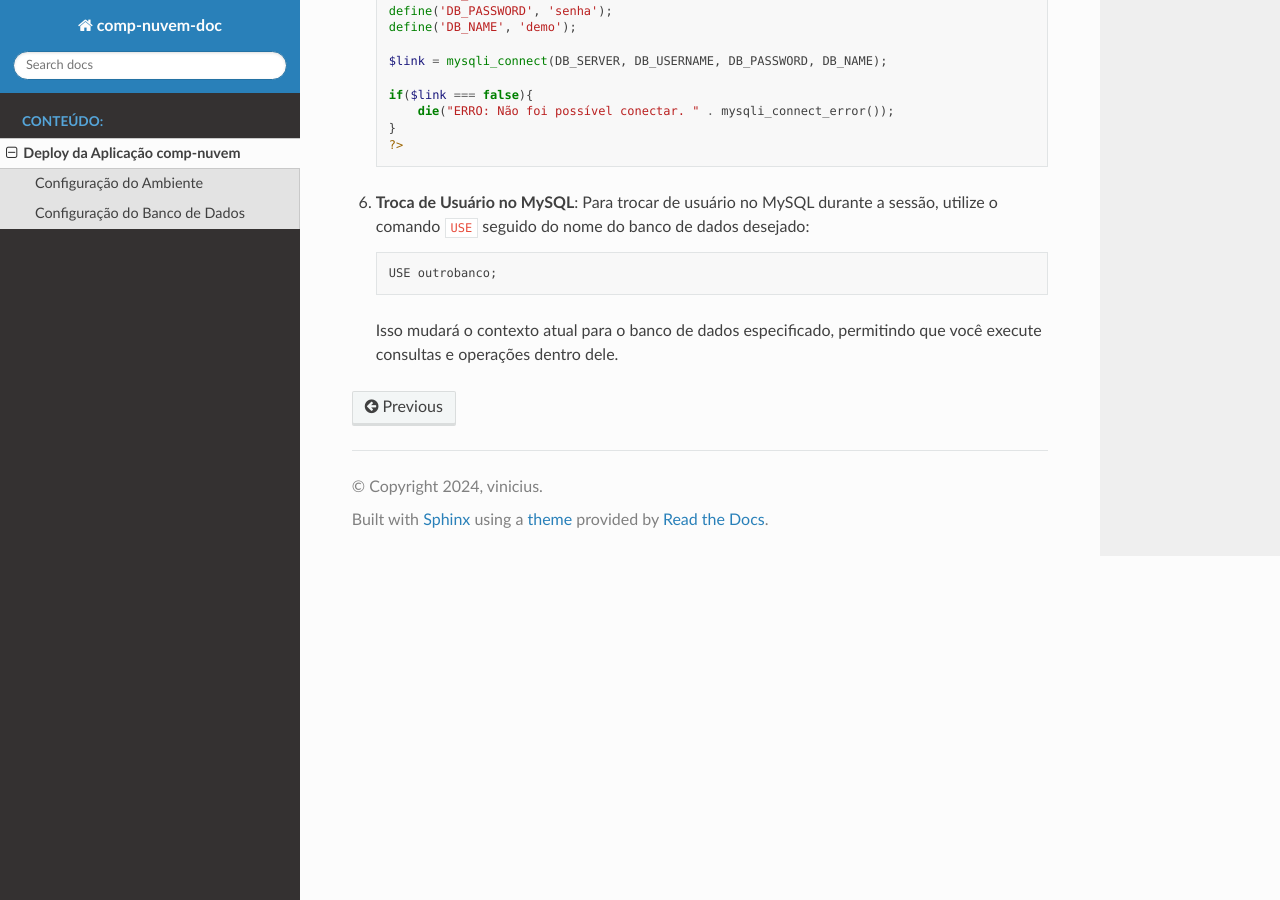
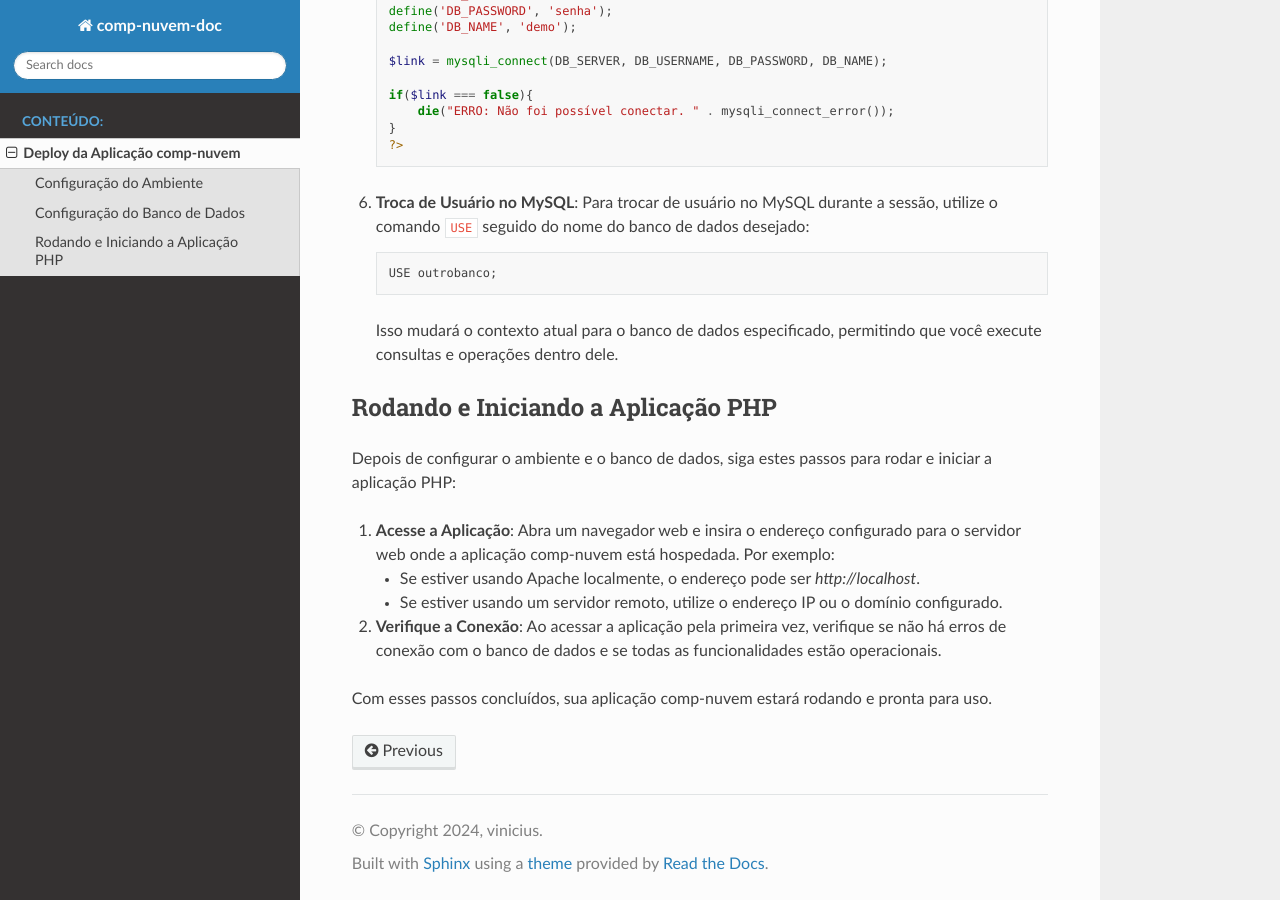
Before and after one commit to vinis1910/doc-comp-nuvem, a Sphinx documentation site: the page built from source/deploy.rst, in a window 1280 px wide and 900 px high, scrolled down 1437 px. Built offline with Sphinx 7.4.7 and the Read the Docs theme 2.0.0, drawn with Linux system fonts in a browser that asks for light colours; pages that are not in the unit, such as notebooks, are missing from menus.

Commit message:
Atualizando paginas

```diff
--- a/source/deploy.rst
+++ b/source/deploy.rst
@@ -76,3 +76,17 @@ A aplicação comp-nuvem utiliza um banco de dados MySQL. Antes de iniciar o dep
       USE outrobanco;
 
    Isso mudará o contexto atual para o banco de dados especificado, permitindo que você execute consultas e operações dentro dele.
+
+Rodando e Iniciando a Aplicação PHP
+------------------------------------
+
+Depois de configurar o ambiente e o banco de dados, siga estes passos para rodar e iniciar a aplicação PHP:
+
+1. **Acesse a Aplicação**: Abra um navegador web e insira o endereço configurado para o servidor web onde a aplicação comp-nuvem está hospedada. Por exemplo:
+
+   - Se estiver usando Apache localmente, o endereço pode ser `http://localhost`.
+   - Se estiver usando um servidor remoto, utilize o endereço IP ou o domínio configurado.
+
+2. **Verifique a Conexão**: Ao acessar a aplicação pela primeira vez, verifique se não há erros de conexão com o banco de dados e se todas as funcionalidades estão operacionais.
+
+Com esses passos concluídos, sua aplicação comp-nuvem estará rodando e pronta para uso.
```
